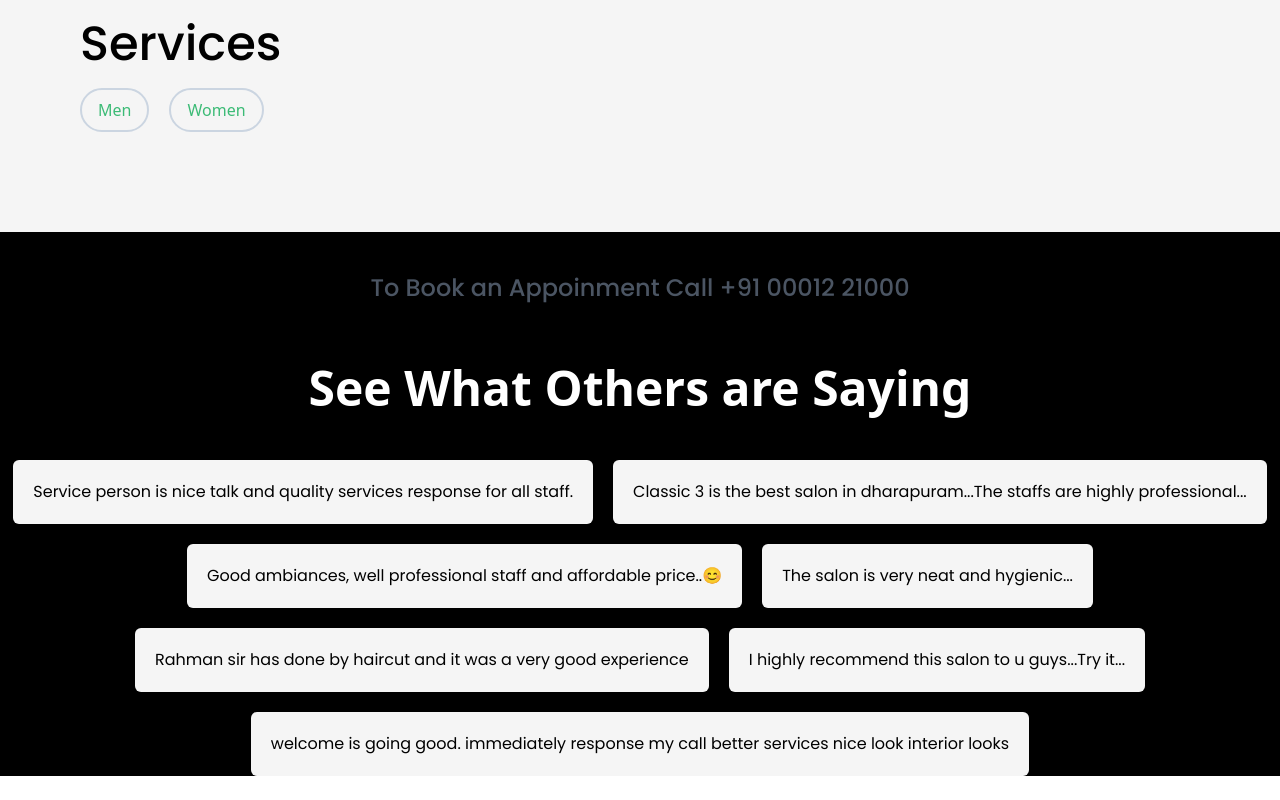
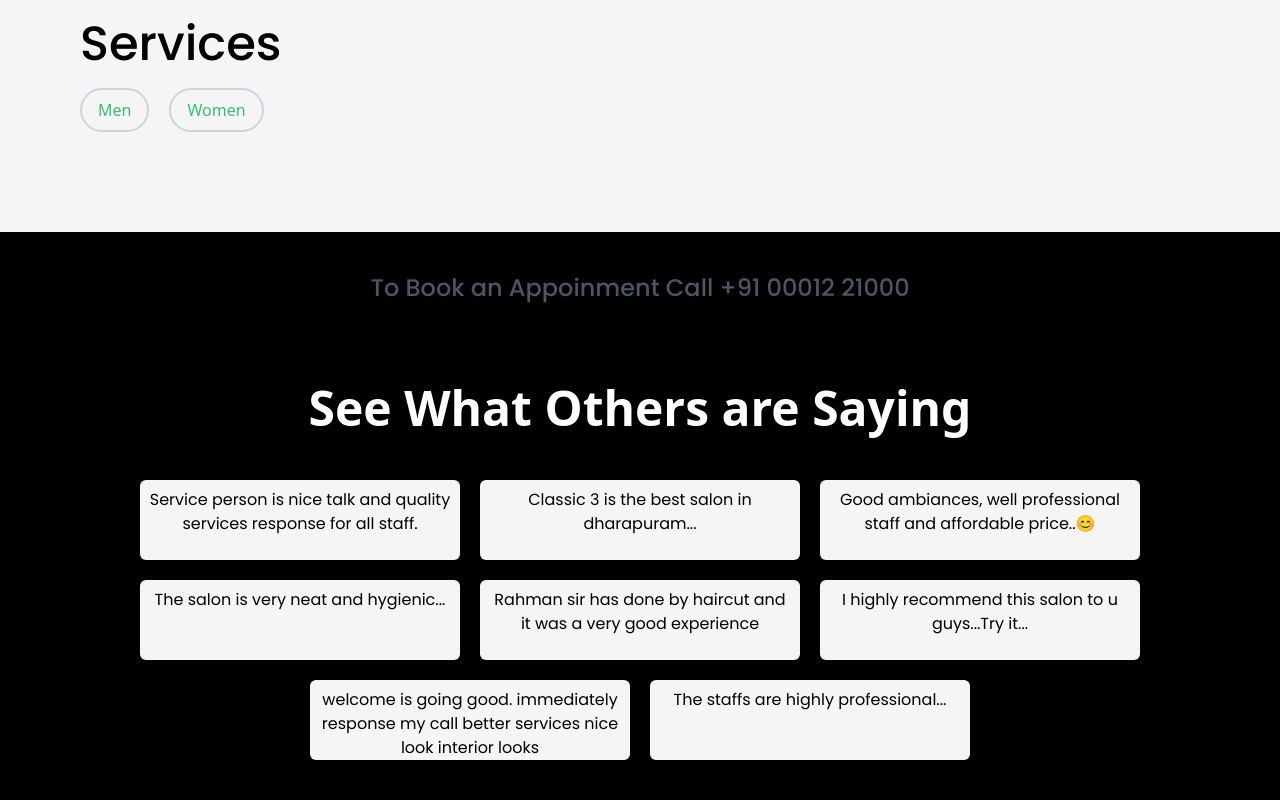
Before and after one commit to Dhaya3132/Classic3Salon, a React (Vite) app: page / in a window 1280 px wide. Shown: the part 1648-2448 px from the top of the page. Before the commit the page ends 2424 px from the top, so only its background shows below. Built offline with nearby package versions, Linux system fonts and the light colour scheme; a web font is replaced by a local one.

Commit message:
Feat - Added styles

```diff
--- a/src/Components/Customer/Customers.jsx
+++ b/src/Components/Customer/Customers.jsx
@@ -4,7 +4,7 @@
 
 function Customers() {
     return (
-        <div className='mt-10'>
+        <div className='mt-10 pt-5 pb-10'>
 
             <h2 className='font-poppins text-5xl font-semibold text-center m-auto text-white p-5'>See What Others are Saying</h2>
             <ul className='flex justify-center items-center flex-wrap gap-5 mt-7'>
--- a/src/Components/Customer/Feed.jsx
+++ b/src/Components/Customer/Feed.jsx
@@ -2,7 +2,7 @@
 
 function Feed ({Para}) {
     return (
-    <li className='bg-Grey rounded-md  p-5 font-Poppins'>
+    <li className='bg-Grey rounded-md w-80 h-20 p-2 font-Poppins text-center'>
         <h4>{Para}</h4>
     </li>
 )
--- a/src/Components/DataComponents/Servicedata.jsx
+++ b/src/Components/DataComponents/Servicedata.jsx
@@ -39,7 +39,7 @@
         Para: 'Service person is nice talk and quality services response for all staff.',
     },
     {
-        Para: 'Classic 3 is the best salon in dharapuram...The staffs are highly professional...',
+        Para: 'Classic 3 is the best salon in dharapuram...',
     },
     {
         Para :'Good ambiances, well professional staff and affordable price..😊',
@@ -56,4 +56,7 @@
     {
         Para : 'welcome is going good. immediately response my call better services nice look interior looks',
     },
+    {
+        Para : 'The staffs are highly professional...',
+    },
 ]
```
